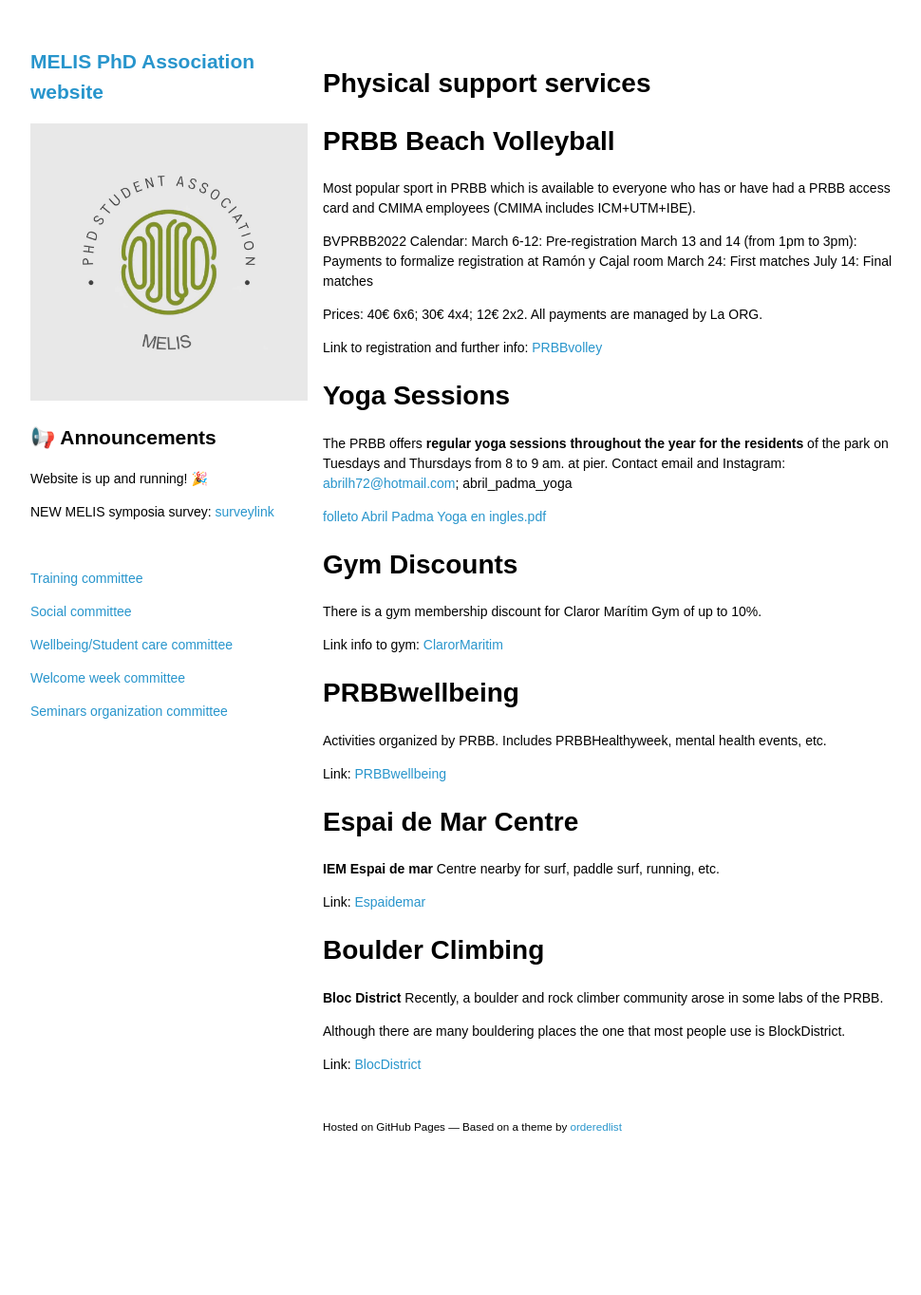
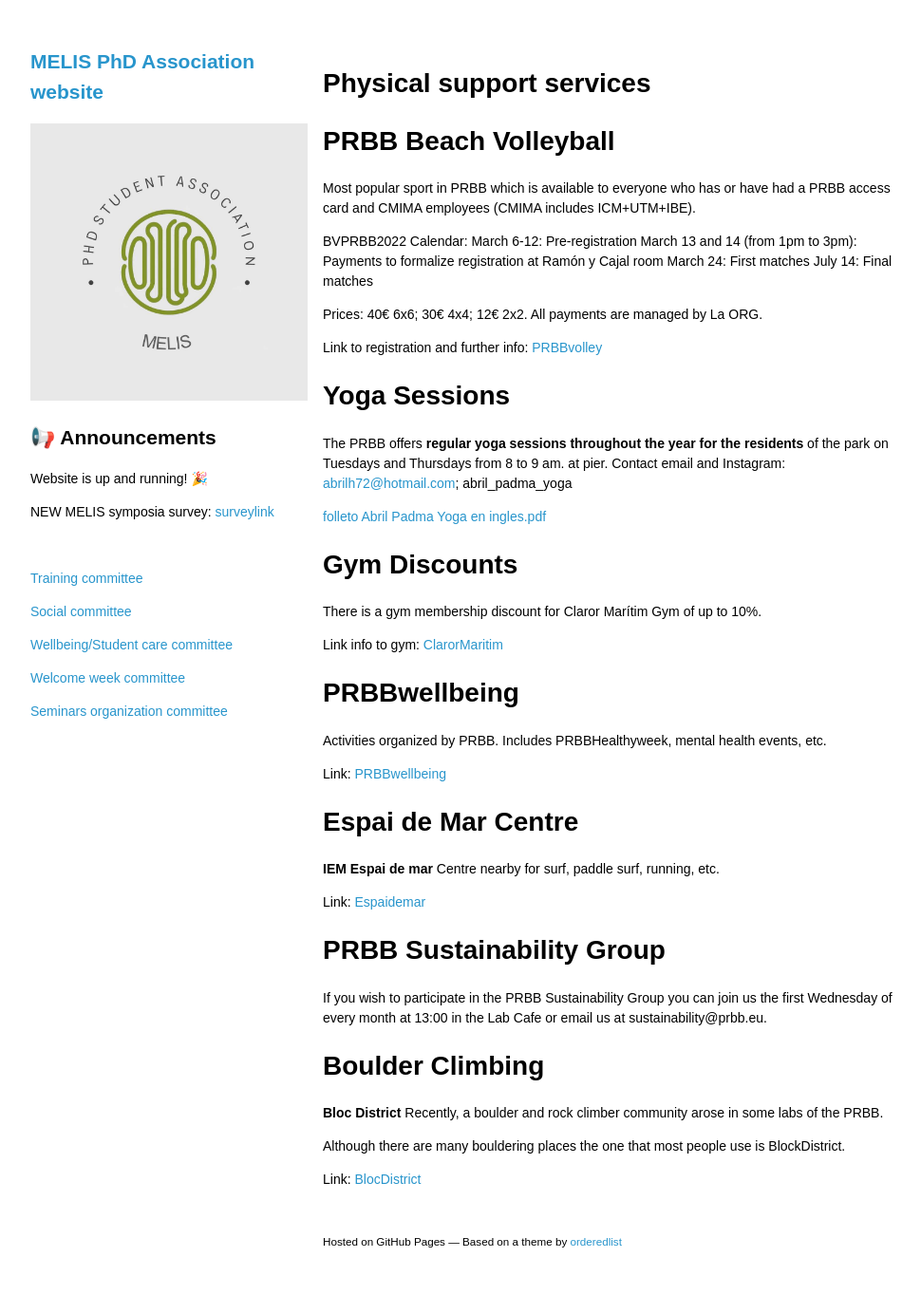
Before and after one commit to melisphdassociation/melisphdassociation.github.io, a Jekyll site: the page built from physical_support.md, in a window 1280 px wide. Shown: the whole page at 95% size, without its empty margins (0-970 px from the left). Built offline with Jekyll 4.4.1, drawn with Linux system fonts in a browser that asks for light colours; our own code applies the rules of GitHub Pages for plain Markdown files; the repository's description, which GitHub fills in, is left out; before the commit the page ends 1243 px from its top, so only the background shows below that.

Commit message:
Update physical_support.md

```diff
--- a/physical_support.md
+++ b/physical_support.md
@@ -45,6 +45,11 @@ Centre nearby for surf, paddle surf, running, etc.
 
 Link: [Espaidemar](https://www.espaidemar.cat/)
 
+# PRBB Sustainability Group
+
+If you wish to participate in the PRBB Sustainability Group you can join us the first Wednesday of every month at 13:00 in the Lab Cafe or email us at sustainability@prbb.eu.
+
+
 
 # Boulder Climbing
 
```
